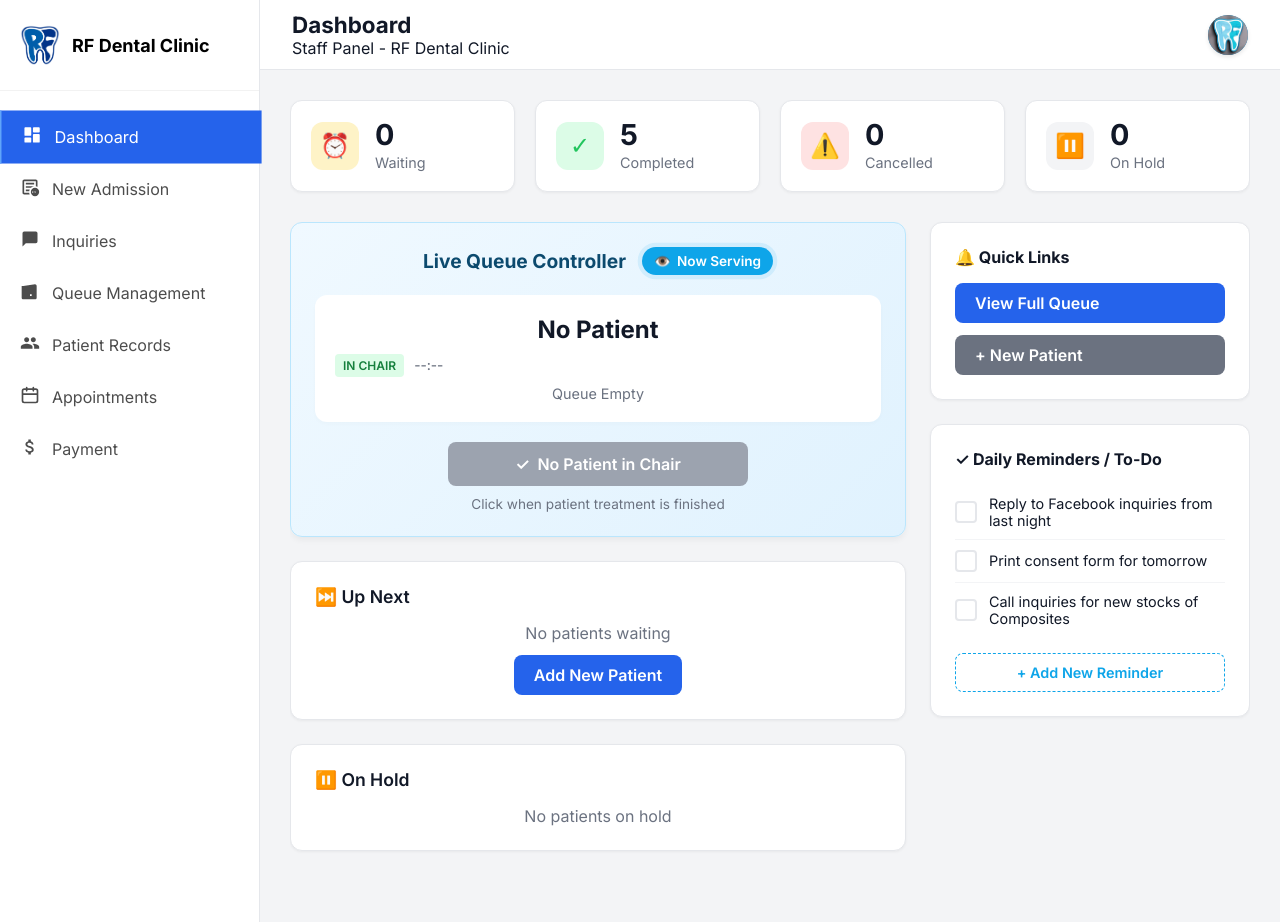
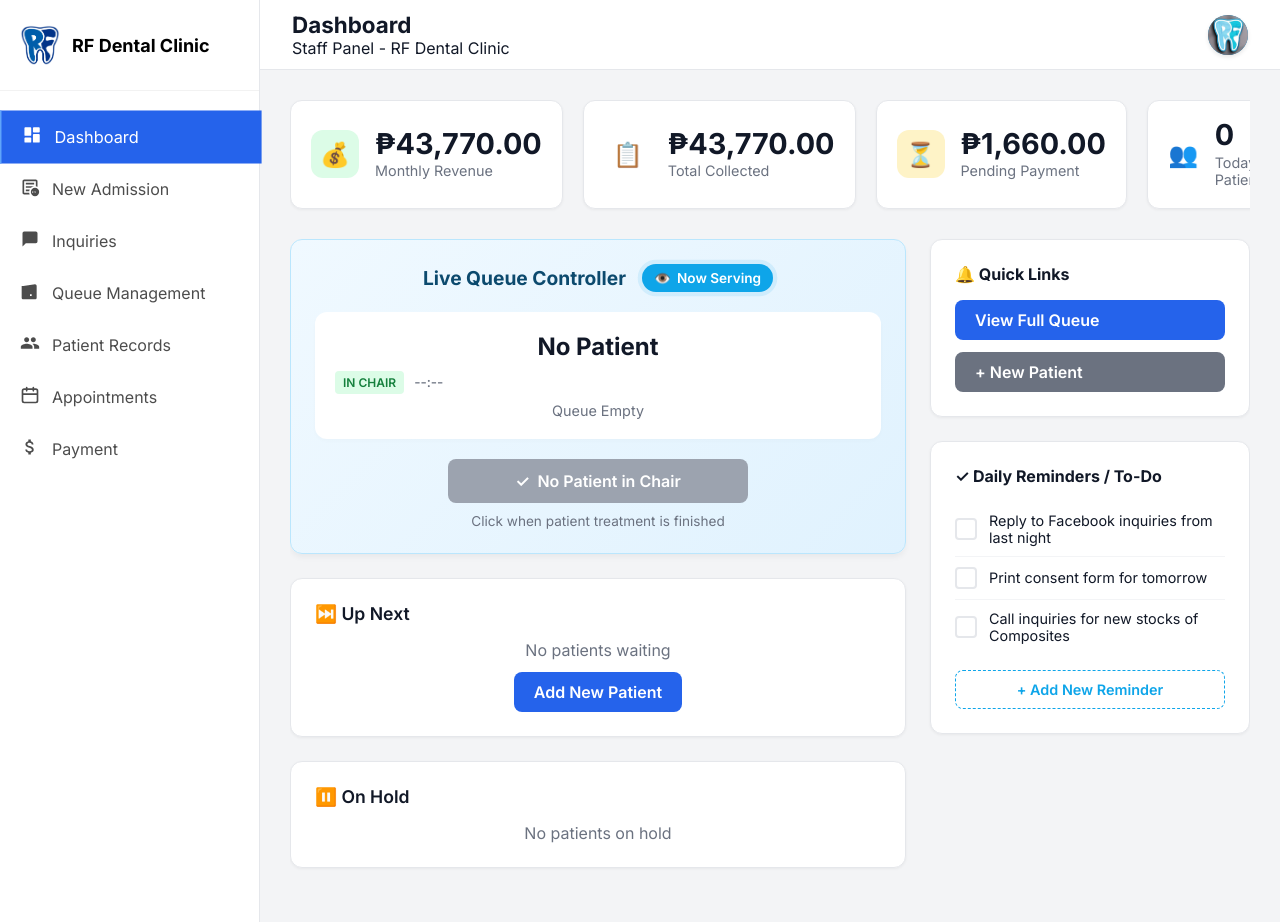
Before and after one commit to ChimpsCode/Dental_Clinic_System, a PHP site: page /staff-dashboard.php in a window 1280 px wide. Run offline with PHP 8.4, Linux system fonts and the light colour scheme; a user stored in the database is signed in; data comes from the database, SQL or seed files in the repository.

Commit message:
staff and admin analytics

```diff
--- a/staff-dashboard.php
+++ b/staff-dashboard.php
@@ -39,6 +39,32 @@ try {
         return trim(($item['first_name'] ?? '') . ' ' . ($item['middle_name'] ?? '') . ' ' . ($item['last_name'] ?? '') . ' ' . ($item['suffix'] ?? ''));
     }
 
+    $monthlyRevenue = (float)($pdo->query("
+        SELECT COALESCE(SUM(amount), 0)
+        FROM payments
+        WHERE YEAR(payment_date) = YEAR(CURDATE())
+          AND MONTH(payment_date) = MONTH(CURDATE())
+    ")->fetchColumn() ?? 0);
+
+    $totalCollected = (float)($pdo->query("
+        SELECT COALESCE(SUM(paid_amount), 0)
+        FROM billing
+        WHERE payment_status = 'paid'
+    ")->fetchColumn() ?? 0);
+
+    $pendingPayments = (float)($pdo->query("
+        SELECT COALESCE(SUM(balance), 0)
+        FROM billing
+        WHERE payment_status IN ('pending', 'unpaid', 'partial')
+           OR (balance IS NOT NULL AND balance > 0)
+    ")->fetchColumn() ?? 0);
+
+    $todaysPatients = (int)($pdo->query("
+        SELECT COUNT(*)
+        FROM patients
+        WHERE DATE(created_at) = CURDATE()
+    ")->fetchColumn() ?? 0);
+
 } catch (Exception $e) {
     $queueItems = [];
     $waitingCount = 0;
@@ -48,6 +74,10 @@ try {
     $cancelledCount = 0;
     $inProcedureItem = null;
     $waitingItems = [];
+    $monthlyRevenue = 0;
+    $totalCollected = 0;
+    $pendingPayments = 0;
+    $todaysPatients = 0;
 }
 ?>
 
@@ -56,31 +86,31 @@ try {
     <!-- Summary Cards -->
     <div class="summary-cards">
         <div class="summary-card">
-            <div class="summary-icon yellow">⏰</div>
+            <div class="summary-icon green">&#128176;</div>
             <div class="summary-info">
-                <h3 id="count-waiting"><?php echo $waitingCount; ?></h3>
-                <p>Waiting</p>
+                <h3>&#8369;<?php echo number_format($monthlyRevenue, 2); ?></h3>
+                <p>Monthly Revenue</p>
             </div>
         </div>
         <div class="summary-card">
-            <div class="summary-icon green">✓</div>
+            <div class="summary-icon blue">&#128203;</div>
             <div class="summary-info">
-                <h3 id="count-completed"><?php echo $completedCount; ?></h3>
-                <p>Completed</p>
+                <h3>&#8369;<?php echo number_format($totalCollected, 2); ?></h3>
+                <p>Total Collected</p>
             </div>
         </div>
         <div class="summary-card">
-            <div class="summary-icon red" style="cursor: pointer;" onclick="openCancelledModal()">⚠️</div>
+            <div class="summary-icon yellow">&#9203;</div>
             <div class="summary-info">
-                <h3 id="count-cancelled"><?php echo $cancelledCount; ?></h3>
-                <p style="cursor: pointer;" onclick="openCancelledModal()">Cancelled</p>
+                <h3>&#8369;<?php echo number_format($pendingPayments, 2); ?></h3>
+                <p>Pending Payment</p>
             </div>
         </div>
         <div class="summary-card">
-            <div class="summary-icon gray">⏸️</div>
+            <div class="summary-icon blue">&#128101;</div>
             <div class="summary-info">
-                <h3 id="count-skipped"><?php echo $onHoldCount; ?></h3>
-                <p>On Hold</p>
+                <h3><?php echo number_format($todaysPatients); ?></h3>
+                <p>Today's Patients</p>
             </div>
         </div>
     </div>
```
Also changed, not shown: admin_appointments.php (+20 -17 lines).
